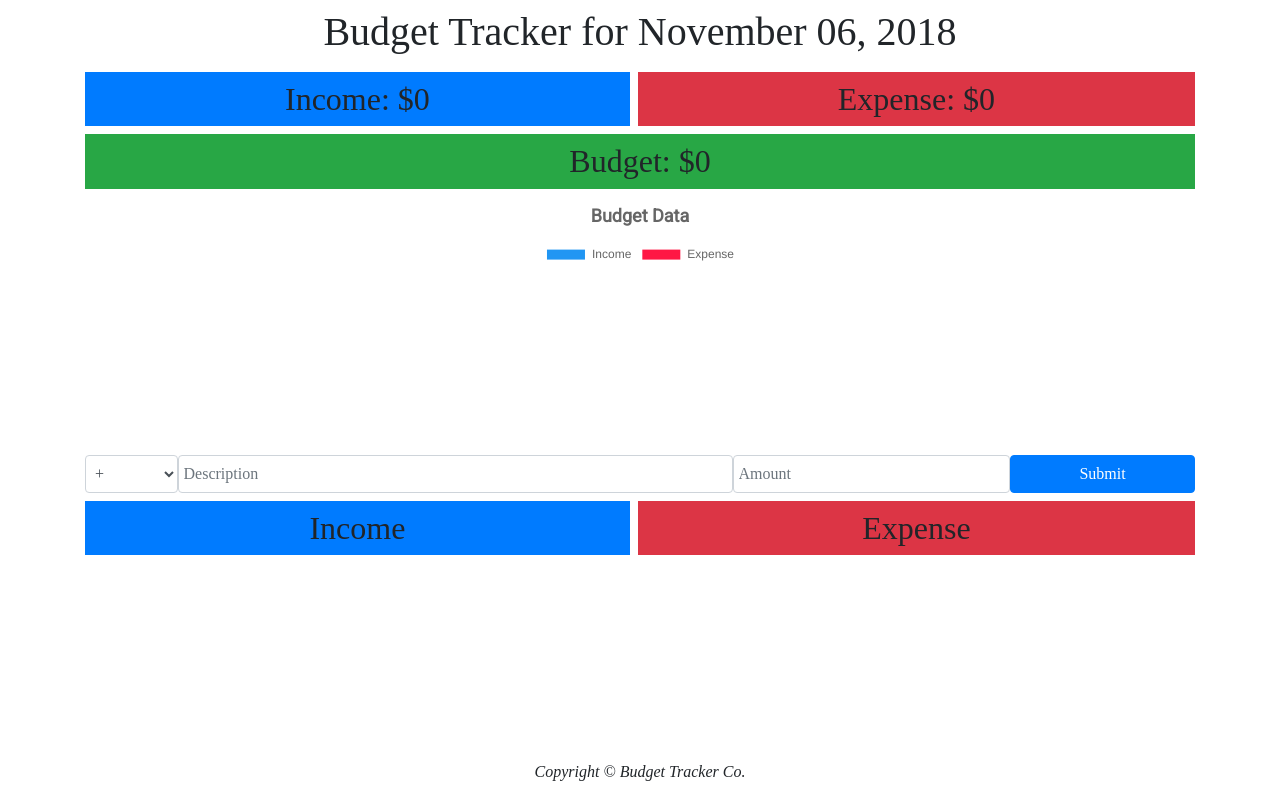
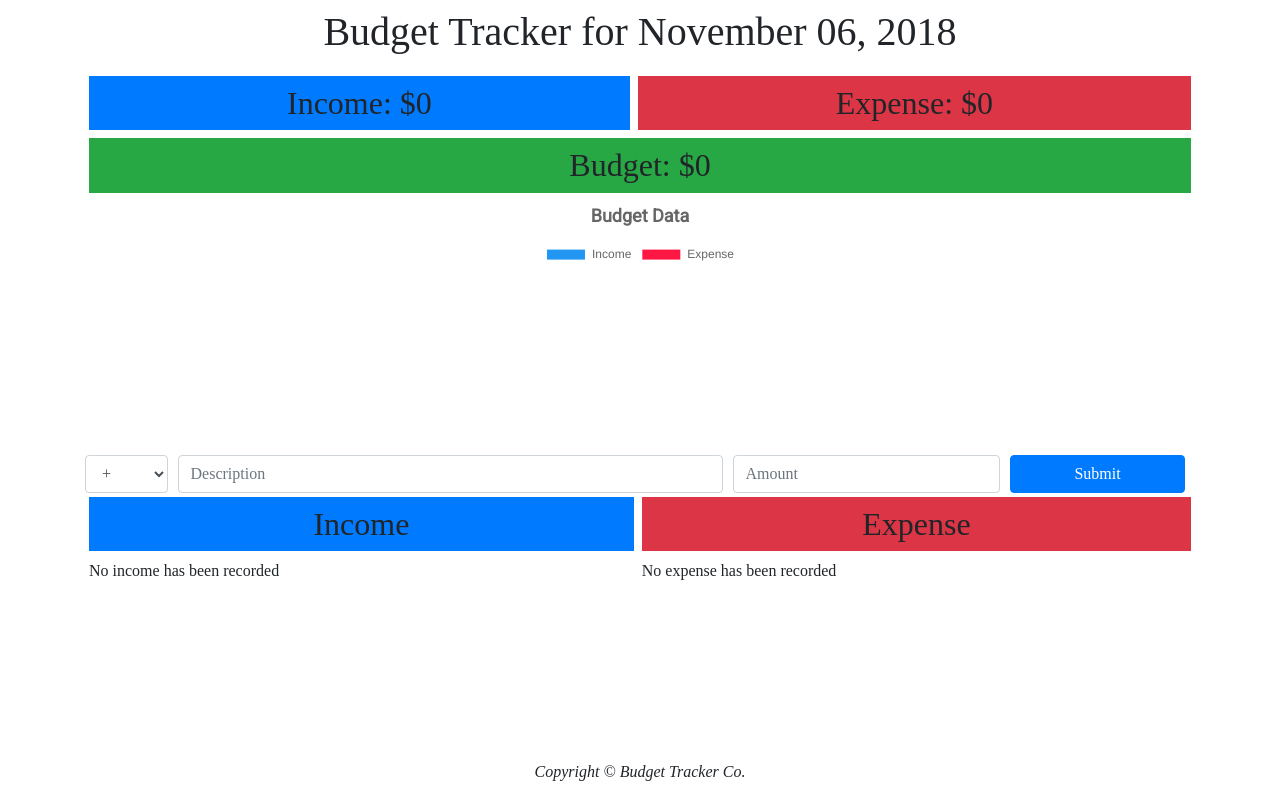
Before and after one commit to JAlmeida1991/Budget-Tracker, a React (Create React App) app: page / in a window 1280 px wide. Built offline with nearby package versions, Linux system fonts and the light colour scheme.

Commit message:
fixed display for form component

```diff
--- a/src/components/Budget/Budget.js
+++ b/src/components/Budget/Budget.js
@@ -4,7 +4,7 @@ import { connect } from "react-redux";
 const Budget = props => (
   <div>
     <div className="d-flex justify-content-around">
-      <h2 className="bg-primary flex-grow-1 p-2 text-center mr-2">
+      <h2 className="bg-primary flex-grow-1 p-2 text-center m-1">
         Income:{" $"}
         {props.income.length &&
           props.income
@@ -12,7 +12,7 @@ const Budget = props => (
             .reduce((p, n) => p + n, 0)
             .toFixed(2)}
       </h2>
-      <h2 className="bg-danger flex-grow-1 p-2 text-center">
+      <h2 className="bg-danger flex-grow-1 p-2 text-center m-1">
         Expense: {" $"}
         {props.expense.length &&
           props.expense
@@ -22,7 +22,7 @@ const Budget = props => (
       </h2>
     </div>
 
-    <h2 className="bg-success flex-grow-1 p-2 text-center">
+    <h2 className="bg-success flex-grow-1 p-2 text-center m-1">
       Budget: {" $"}
       {(() => {
         const incTotal =
--- a/src/components/BudgetList/ExpenseList/ExpenseList.js
+++ b/src/components/BudgetList/ExpenseList/ExpenseList.js
@@ -4,7 +4,7 @@ import { connect } from "react-redux";
 import { removeExpense } from "../../../store/actions/actionCreators";
 
 const Expense = props => (
-  <div className="flex-grow-1">
+  <div className="flex-grow-1 m-1">
     <h2 className="text-center bg-danger p-2">Expense</h2>
     <ul className="list-group inline-block">
       {props.expense.map(exp => (
@@ -23,6 +23,7 @@ const Expense = props => (
         </li>
       ))}
     </ul>
+    {props.expense.length === 0 && <p>No expense has been recorded</p>}
   </div>
 );
 
--- a/src/components/BudgetList/IncomeList/IncomeList.js
+++ b/src/components/BudgetList/IncomeList/IncomeList.js
@@ -4,7 +4,7 @@ import { connect } from "react-redux";
 import { removeIncome } from "../../../store/actions/actionCreators";
 
 const Income = props => (
-  <div className="flex-grow-1 mr-2">
+  <div className="flex-grow-1 m-1">
     <h2 className="text-center bg-primary p-2">Income</h2>
     <ul className="list-group ">
       {props.income.map(inc => (
@@ -23,6 +23,7 @@ const Income = props => (
         </li>
       ))}
     </ul>
+    {props.income.length === 0 && <p>No income has been recorded</p>}
   </div>
 );
 
--- a/src/components/Form/Form.js
+++ b/src/components/Form/Form.js
@@ -62,39 +62,45 @@ class Form extends Component {
   render() {
     return (
       <Fragment>
-        <form
-          className="d-flex justify-content-center mb-2"
-          onSubmit={e => e.preventDefault()}
-        >
+        <form onSubmit={e => e.preventDefault()}>
           <div className="form-row w-100">
+            <div className="col-md-1">
               <select
                 ref={this.selectInput}
-              className="form-control col-md-1"
+                className="form-control "
                 onChange={this.changeSelectionHandler}
               >
                 <option>+</option>
                 <option>-</option>
               </select>
+            </div>
+            <div className="col-md-6">
               <input
-              className="form-control col-md-6"
+                className="form-control"
                 value={this.state.balance.description}
                 onChange={this.updateDescriptionHandler}
                 type="text"
                 placeholder="Description"
               />
+            </div>
+            <div className="col-md-3">
               <input
-              className="form-control col-md-3"
+                className="form-control"
                 value={this.state.balance.amount}
                 onChange={this.updateAmountHandler}
                 type="number"
                 placeholder="Amount"
               />
+            </div>
+            <div className="col-md-2">
               <button
-              className="btn btn-primary col-md-2"
+                className="btn btn-primary w-100"
+                type="submit"
                 onClick={this.handleButtonSubmit}
               >
                 Submit
               </button>
+            </div>
           </div>
         </form>
         {this.state.error && <ErrorMessage />}
```
Lines whose indentation alone changed are shown as unchanged.
